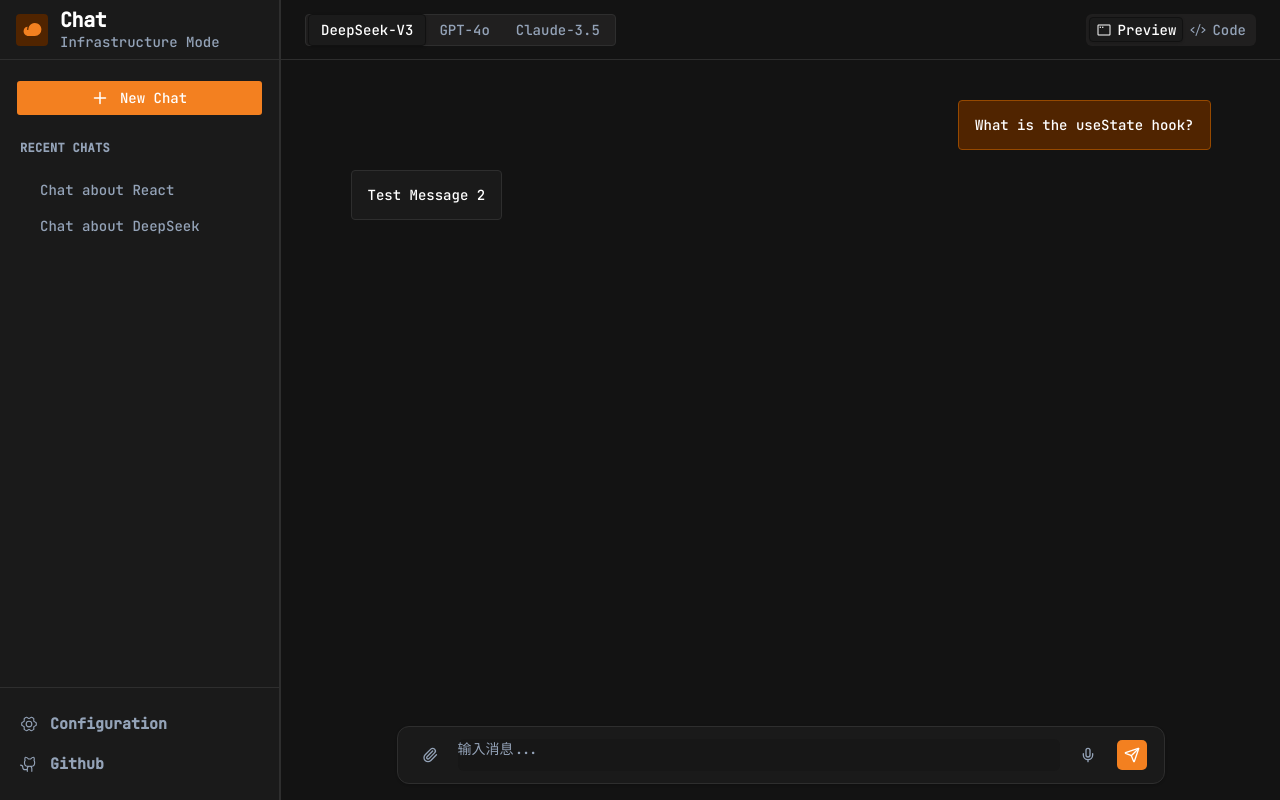
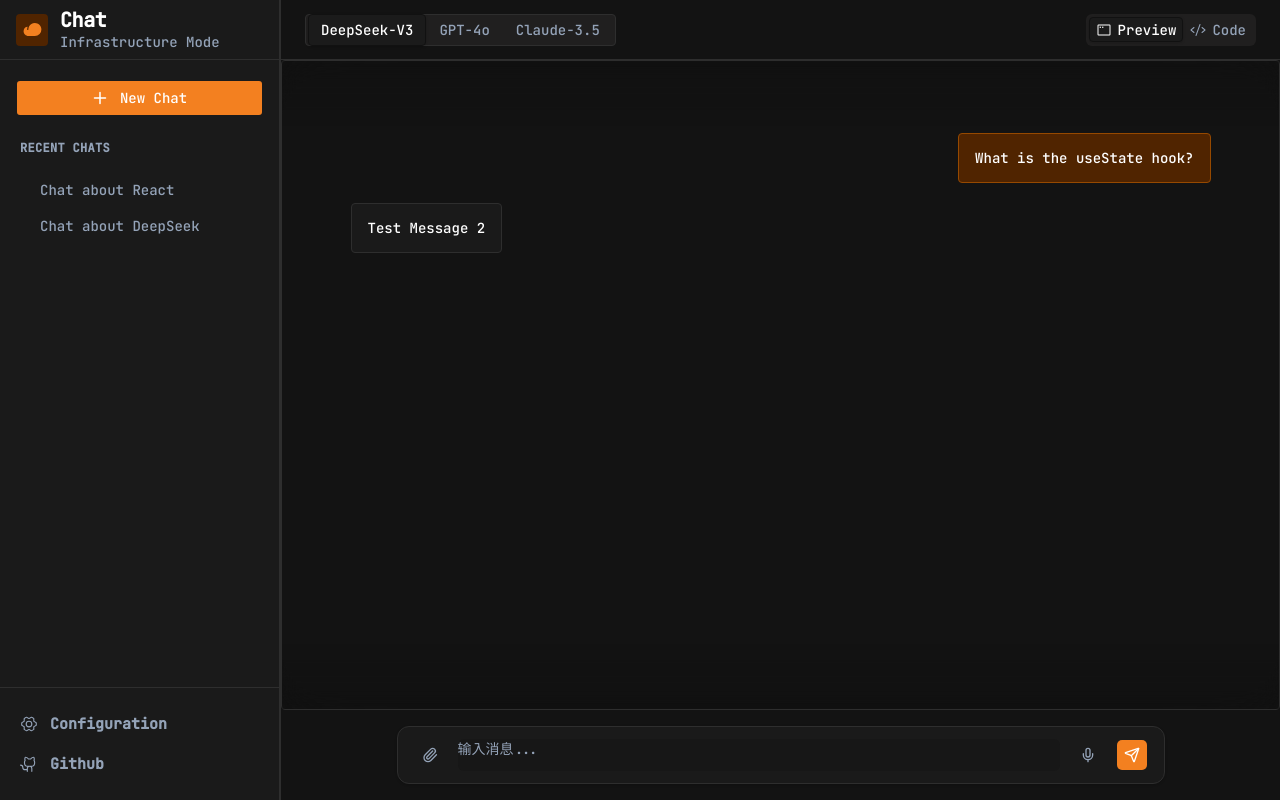
Before and after one commit to ryanzen9/ai-chat-example, a React (Vite) app: page /chat/1 in a window 1280 px wide. Built offline with nearby package versions, Linux system fonts and the light colour scheme.

Commit message:
feat: 添加滚动区域和渐进模糊组件，优化消息列表显示

```diff
--- a/src/features/chat/components/ChatInput.tsx
+++ b/src/features/chat/components/ChatInput.tsx
@@ -30,7 +30,7 @@
   }
 
   return (
-    <div className="w-full px-6 py-4">
+    <div className="w-full shrink-0 px-6 py-4">
       <div className="mx-auto flex max-w-3xl items-end gap-3 rounded-2xl border border-border bg-card px-4 py-3 shadow-sm transition-colors focus-within:border-ring focus-within:ring-2 focus-within:ring-ring/30">
         <Button
           type="button"
--- a/src/features/chat/components/ChatWorkspace.tsx
+++ b/src/features/chat/components/ChatWorkspace.tsx
@@ -10,6 +10,8 @@
   ChatSession,
   PromptCard,
 } from "@/features/chat/types";
+import { ProgressiveBlur } from "@/shared/ui/progressive-blur";
+import { ScrollArea } from "@/shared/ui/scroll-area";
 import {
   CodeIcon,
   MagnifyingGlassIcon,
@@ -115,7 +117,11 @@
       {messages.length === 0 ? (
         <EmptyState />
       ) : (
-        <MessageList messages={messages} />
+        <ScrollArea className="min-h-0 flex-1 rounded-md border">
+          <MessageList messages={messages} />
+          <ProgressiveBlur position="top" height="10%" />
+          <ProgressiveBlur position="bottom" height="10%" />
+        </ScrollArea>
       )}
       {/* <ChatComposer /> */}
       <ChatInput value={draft} onChange={setDraft} onSend={onSend} />
--- a/src/features/chat/components/MessageList.tsx
+++ b/src/features/chat/components/MessageList.tsx
@@ -2,21 +2,33 @@
 
 function MessageList({ messages }: { messages: ChatMessage[] }) {
   return (
-    <div className="min-h-0 flex-1 overflow-y-auto px-6 pb-36 pt-10">
+    <div className="px-6 pb-36 pt-10">
       <div className="mx-auto max-w-[860px] space-y-5">
-        {messages.map((message) => (
-          <MessageBubble key={message.id} message={message} />
+        {messages.map((message, index) => (
+          <MessageBubble key={message.id} message={message} index={index} />
         ))}
       </div>
     </div>
   );
 }
 
-function MessageBubble({ message }: { message: ChatMessage }) {
+function MessageBubble({
+  message,
+  index,
+}: {
+  message: ChatMessage;
+  index: number;
+}) {
   const isUser = message.role === "user";
+  const isFirst = index === 0;
 
   return (
-    <div className={isUser ? "flex justify-end" : "flex justify-start"}>
+    <div
+      className={[
+        isUser ? "flex justify-end" : "flex justify-start",
+        isFirst ? "mt-8" : "",
+      ].join(" ")}
+    >
       <div
         className={[
           "max-w-[72%] whitespace-pre-wrap rounded border px-4 py-3 text-sm leading-6",
--- /dev/null
+++ b/src/shared/ui/progressive-blur.tsx
@@ -0,0 +1,111 @@
+import React from "react"
+
+import { cn } from "@/shared/lib/utils"
+
+export interface ProgressiveBlurProps {
+  className?: string
+  height?: string
+  position?: "top" | "bottom" | "both"
+  blurLevels?: number[]
+  children?: React.ReactNode
+}
+
+export function ProgressiveBlur({
+  className,
+  height = "30%",
+  position = "bottom",
+  blurLevels = [0.5, 1, 2, 4, 8, 16, 32, 64],
+}: ProgressiveBlurProps) {
+  // Create array with length equal to blurLevels.length - 2 (for before/after pseudo elements)
+  const divElements = Array(blurLevels.length - 2).fill(null)
+
+  return (
+    <div
+      className={cn(
+        "gradient-blur pointer-events-none absolute inset-x-0 z-10",
+        className,
+        position === "top"
+          ? "top-0"
+          : position === "bottom"
+            ? "bottom-0"
+            : "inset-y-0"
+      )}
+      style={{
+        height: position === "both" ? "100%" : height,
+      }}
+    >
+      {/* First blur layer (pseudo element) */}
+      <div
+        className="absolute inset-0"
+        style={{
+          zIndex: 1,
+          backdropFilter: `blur(${blurLevels[0]}px)`,
+          WebkitBackdropFilter: `blur(${blurLevels[0]}px)`,
+          maskImage:
+            position === "bottom"
+              ? `linear-gradient(to bottom, rgba(0,0,0,0) 0%, rgba(0,0,0,1) 12.5%, rgba(0,0,0,1) 25%, rgba(0,0,0,0) 37.5%)`
+              : position === "top"
+                ? `linear-gradient(to top, rgba(0,0,0,0) 0%, rgba(0,0,0,1) 12.5%, rgba(0,0,0,1) 25%, rgba(0,0,0,0) 37.5%)`
+                : `linear-gradient(rgba(0,0,0,0) 0%, rgba(0,0,0,1) 5%, rgba(0,0,0,1) 95%, rgba(0,0,0,0) 100%)`,
+          WebkitMaskImage:
+            position === "bottom"
+              ? `linear-gradient(to bottom, rgba(0,0,0,0) 0%, rgba(0,0,0,1) 12.5%, rgba(0,0,0,1) 25%, rgba(0,0,0,0) 37.5%)`
+              : position === "top"
+                ? `linear-gradient(to top, rgba(0,0,0,0) 0%, rgba(0,0,0,1) 12.5%, rgba(0,0,0,1) 25%, rgba(0,0,0,0) 37.5%)`
+                : `linear-gradient(rgba(0,0,0,0) 0%, rgba(0,0,0,1) 5%, rgba(0,0,0,1) 95%, rgba(0,0,0,0) 100%)`,
+        }}
+      />
+
+      {/* Middle blur layers */}
+      {divElements.map((_, index) => {
+        const blurIndex = index + 1
+        const startPercent = blurIndex * 12.5
+        const midPercent = (blurIndex + 1) * 12.5
+        const endPercent = (blurIndex + 2) * 12.5
+
+        const maskGradient =
+          position === "bottom"
+            ? `linear-gradient(to bottom, rgba(0,0,0,0) ${startPercent}%, rgba(0,0,0,1) ${midPercent}%, rgba(0,0,0,1) ${endPercent}%, rgba(0,0,0,0) ${endPercent + 12.5}%)`
+            : position === "top"
+              ? `linear-gradient(to top, rgba(0,0,0,0) ${startPercent}%, rgba(0,0,0,1) ${midPercent}%, rgba(0,0,0,1) ${endPercent}%, rgba(0,0,0,0) ${endPercent + 12.5}%)`
+              : `linear-gradient(rgba(0,0,0,0) 0%, rgba(0,0,0,1) 5%, rgba(0,0,0,1) 95%, rgba(0,0,0,0) 100%)`
+
+        return (
+          <div
+            key={`blur-${index}`}
+            className="absolute inset-0"
+            style={{
+              zIndex: index + 2,
+              backdropFilter: `blur(${blurLevels[blurIndex]}px)`,
+              WebkitBackdropFilter: `blur(${blurLevels[blurIndex]}px)`,
+              maskImage: maskGradient,
+              WebkitMaskImage: maskGradient,
+            }}
+          />
+        )
+      })}
+
+      {/* Last blur layer (pseudo element) */}
+      <div
+        className="absolute inset-0"
+        style={{
+          zIndex: blurLevels.length,
+          backdropFilter: `blur(${blurLevels[blurLevels.length - 1]}px)`,
+          WebkitBackdropFilter: `blur(${blurLevels[blurLevels.length - 1]}px)`,
+          maskImage:
+            position === "bottom"
+              ? `linear-gradient(to bottom, rgba(0,0,0,0) 87.5%, rgba(0,0,0,1) 100%)`
+              : position === "top"
+                ? `linear-gradient(to top, rgba(0,0,0,0) 87.5%, rgba(0,0,0,1) 100%)`
+                : `linear-gradient(rgba(0,0,0,0) 0%, rgba(0,0,0,1) 5%, rgba(0,0,0,1) 95%, rgba(0,0,0,0) 100%)`,
+          WebkitMaskImage:
+            position === "bottom"
+              ? `linear-gradient(to bottom, rgba(0,0,0,0) 87.5%, rgba(0,0,0,1) 100%)`
+              : position === "top"
+                ? `linear-gradient(to top, rgba(0,0,0,0) 87.5%, rgba(0,0,0,1) 100%)`
+                : `linear-gradient(rgba(0,0,0,0) 0%, rgba(0,0,0,1) 5%, rgba(0,0,0,1) 95%, rgba(0,0,0,0) 100%)`,
+        }}
+      />
+    </div>
+  )
+}
--- /dev/null
+++ b/src/shared/ui/scroll-area.tsx
@@ -0,0 +1,53 @@
+import * as React from "react"
+import { ScrollArea as ScrollAreaPrimitive } from "radix-ui"
+
+import { cn } from "@/shared/lib/utils"
+
+function ScrollArea({
+  className,
+  children,
+  ...props
+}: React.ComponentProps<typeof ScrollAreaPrimitive.Root>) {
+  return (
+    <ScrollAreaPrimitive.Root
+      data-slot="scroll-area"
+      className={cn("relative", className)}
+      {...props}
+    >
+      <ScrollAreaPrimitive.Viewport
+        data-slot="scroll-area-viewport"
+        className="size-full rounded-[inherit] transition-[color,box-shadow] outline-none focus-visible:ring-[3px] focus-visible:ring-ring/50 focus-visible:outline-1"
+      >
+        {children}
+      </ScrollAreaPrimitive.Viewport>
+      <ScrollBar />
+      <ScrollAreaPrimitive.Corner />
+    </ScrollAreaPrimitive.Root>
+  )
+}
+
+function ScrollBar({
+  className,
+  orientation = "vertical",
+  ...props
+}: React.ComponentProps<typeof ScrollAreaPrimitive.ScrollAreaScrollbar>) {
+  return (
+    <ScrollAreaPrimitive.ScrollAreaScrollbar
+      data-slot="scroll-area-scrollbar"
+      data-orientation={orientation}
+      orientation={orientation}
+      className={cn(
+        "flex touch-none p-px transition-colors select-none data-horizontal:h-2.5 data-horizontal:flex-col data-horizontal:border-t data-horizontal:border-t-transparent data-vertical:h-full data-vertical:w-2.5 data-vertical:border-l data-vertical:border-l-transparent",
+        className
+      )}
+      {...props}
+    >
+      <ScrollAreaPrimitive.ScrollAreaThumb
+        data-slot="scroll-area-thumb"
+        className="relative flex-1 rounded-full bg-border"
+      />
+    </ScrollAreaPrimitive.ScrollAreaScrollbar>
+  )
+}
+
+export { ScrollArea, ScrollBar }
```
Also changed, not shown: components.json.
